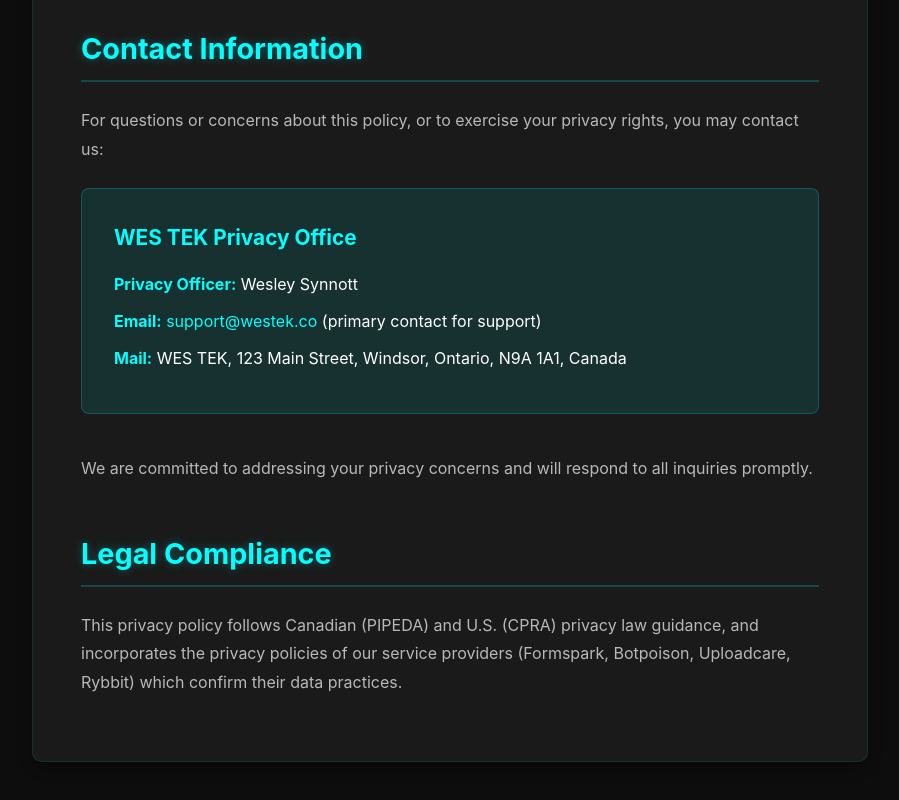
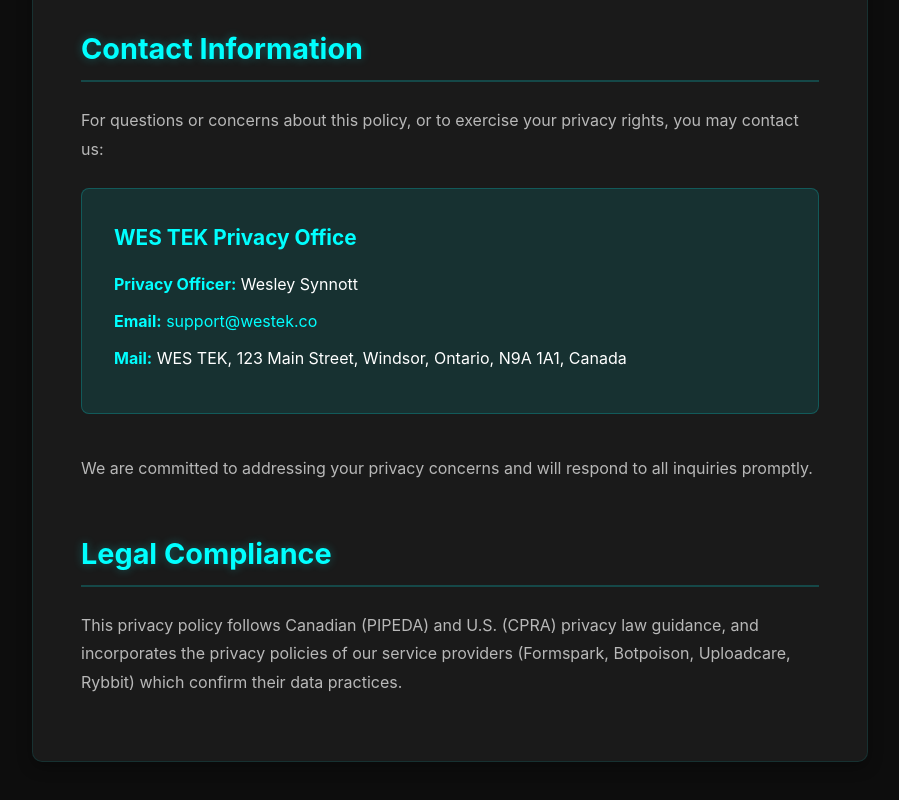
Before and after one commit to westek-co/westek-site, a plain HTML site: page privacy-policy.html in a window 1280 px wide. Shown: the part 8214-9014 px from the top of the page, without its empty margins (190-1089 px from the left). Drawn offline with Linux system fonts and the light colour scheme.

Commit message:
Update privacy-policy.html

```diff
--- a/privacy-policy.html
+++ b/privacy-policy.html
@@ -803,7 +803,7 @@
                     <div class="contact-info">
                         <h3>WES TEK Privacy Office</h3>
                         <p><strong>Privacy Officer:</strong> Wesley Synnott</p>
-                        <p><strong>Email:</strong> <a href="mailto:support@westek.co">support@westek.co</a> (primary contact for support)</p>
+                        <p><strong>Email:</strong> <a href="mailto:support@westek.co">support@westek.co</a></p>
                         <p><strong>Mail:</strong> WES TEK, 123 Main Street, Windsor, Ontario, N9A 1A1, Canada</p>
                     </div>
 
```
